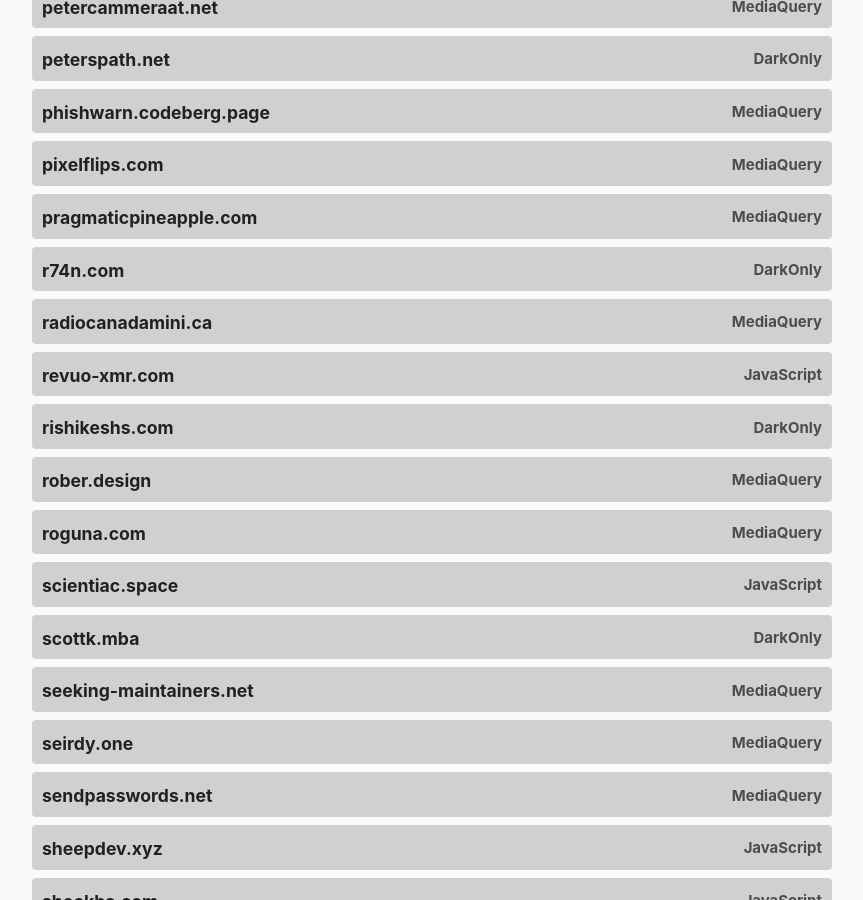
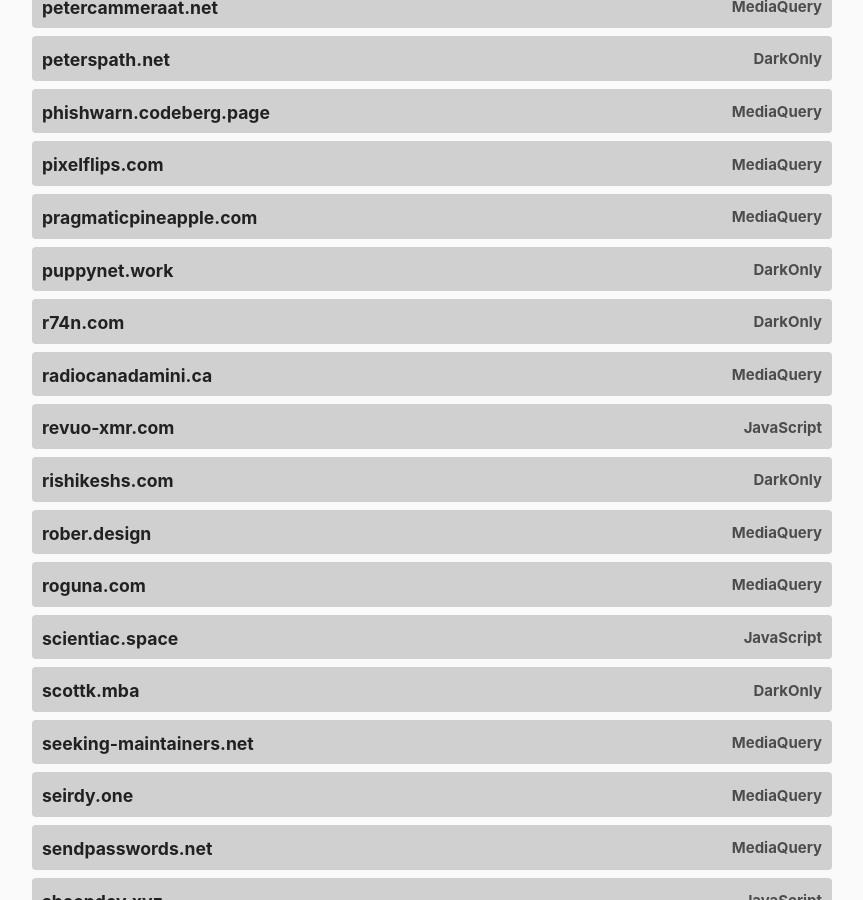
Before and after one commit to garritfra/darktheme.club, a Jekyll site: the page built from index.md, in a window 1280 px wide and 900 px high, scrolled down 7266 px. Shown: the whole window, without its empty margins (208-1071 px from the left). Built offline with Jekyll 4.4.1, drawn with Linux system fonts in a browser that asks for light colours.

Commit message:
Add puppynet.work

```diff
--- a/_data/sites.yml
+++ b/_data/sites.yml
@@ -887,3 +887,8 @@
   url: https://zwbetz.com/
   method: javascript
   last_checked: 2024-02-27
+
+- domain: puppynet.work
+  url: https://puppynet.work/
+  method: darkonly
+  last_checked: 2026-04-16
```
